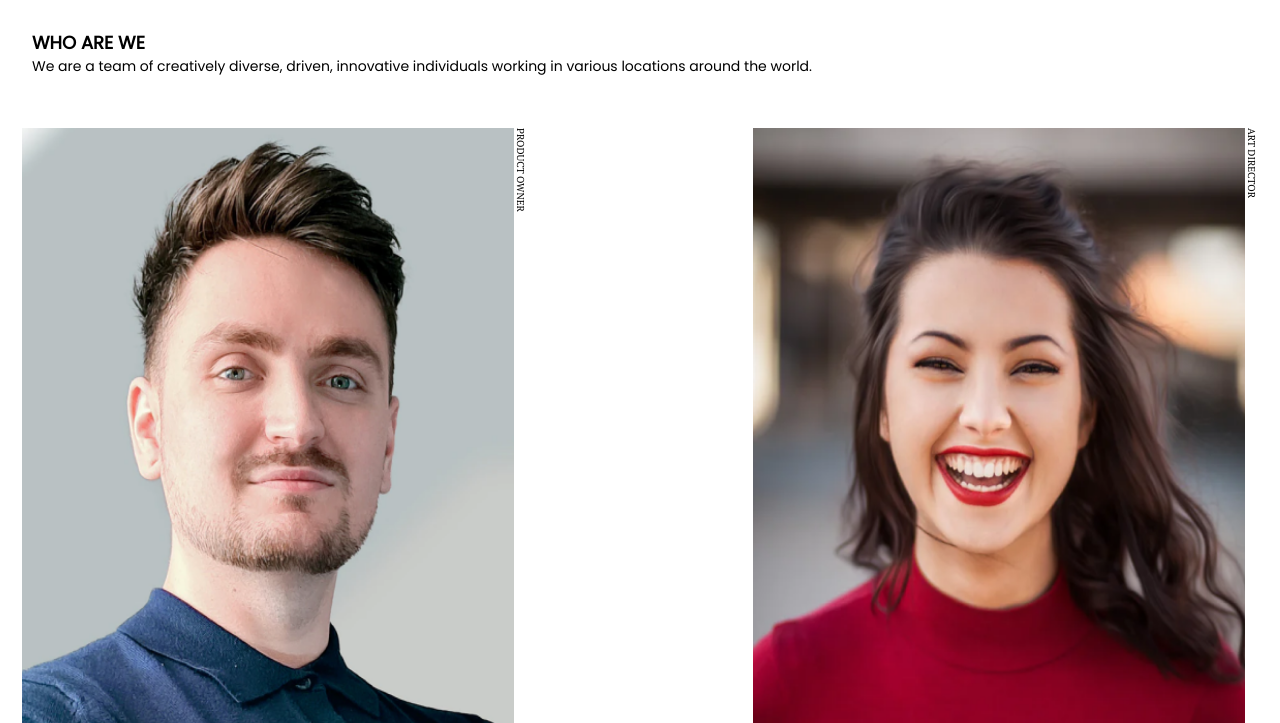
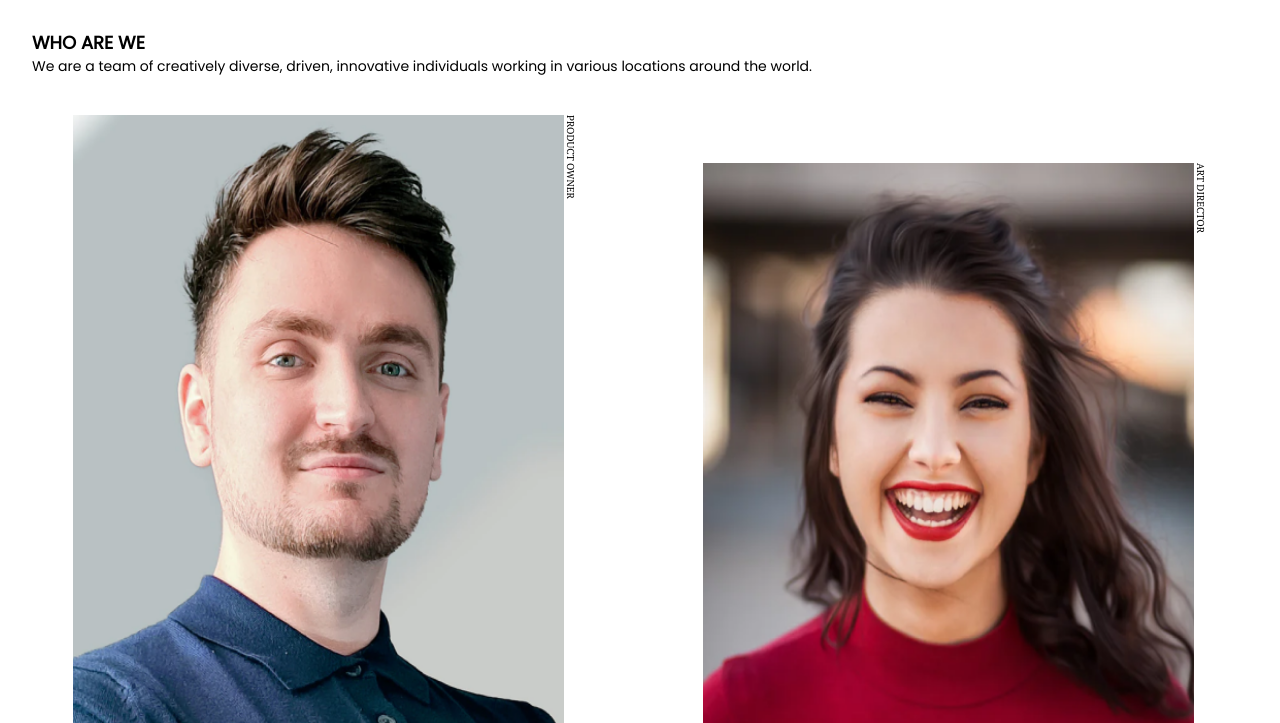
Before and after one commit to RealShivesh/devch-1-2, a plain HTML site: page index.html in a window 1280 px wide. Shown: the part 77-800 px from the top of the page. Drawn offline with Linux system fonts and the light colour scheme.

Commit message:
adjusts the grid layout

```diff
--- a/index.html
+++ b/index.html
@@ -39,13 +39,21 @@
         display: flex;
         flex-direction: row;
         flex-wrap: wrap;
-        justify-content: space-between;
+        justify-content: space-around;
         margin: 0.6em;
     }
 
     .card{
         width: 40%;
-        margin: 0.8em;
+        /* margin: 0.8em 0; */
+    }
+
+    /* .card:nth-child(2n+1){
+        margin: 0 0 ;
+    } */
+
+    .card:nth-child(2n){
+        margin: 3em 0 0 0;
     }
 
     .image{
@@ -58,7 +66,6 @@
     .card img{
         width: 100%;
         aspect-ratio: 7/11;
-
     }
 
     .post{
```
